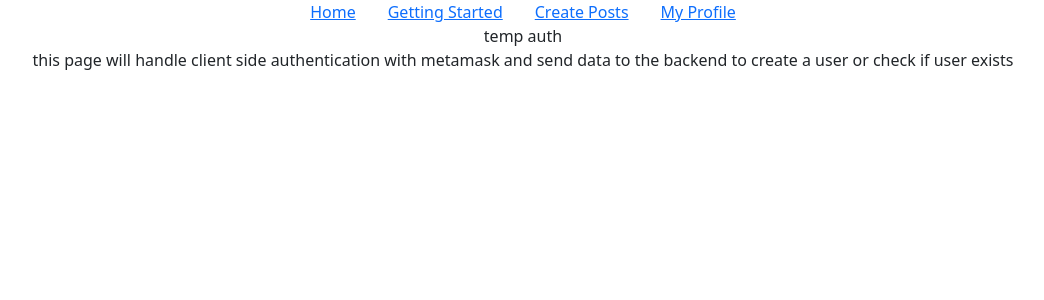
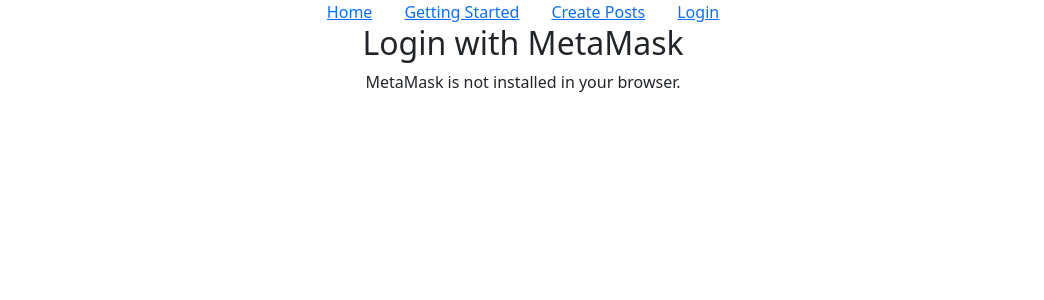
Before and after one commit to DavidASC20/ProofPress, a React (Create React App) app in the folder client/: page /auth in a window 1280 px wide. Shown: the top 300 px of the page, without its empty margins (117-1161 px from the left). Built offline with nearby package versions, Linux system fonts and the light colour scheme.

Commit message:
change auth.js

```diff
--- a/client/src/components/navbar.js
+++ b/client/src/components/navbar.js
@@ -2,14 +2,19 @@
 import { Container } from "react-bootstrap";
 
 export const Navbar = () => {
+  const userAddress = localStorage.getItem('userAddress');
+
   return(
-    // change the MyProfile to Login / MyProfile by checking to session when user is logged in
     <div>
       <Container className="d-flex align-items-center justify-content-center">
         <Link to="/" className="mx-3"> Home </Link>
         <Link to="/how-to" className="mx-3"> Getting Started </Link>
         <Link to="/create-posts" className="mx-3"> Create Posts </Link>
-        <Link to="/auth" className="mx-3"> My Profile </Link>
+        {userAddress ? (
+          <Link to="/logout" className="mx-3"> Logout </Link>
+        ) : (
+          <Link to="/auth" className="mx-3"> Login </Link>
+        )}
       </Container>
     </div>
   );
--- a/client/src/pages/auth.js
+++ b/client/src/pages/auth.js
@@ -1,80 +1,76 @@
-// import React, { useState, useEffect } from 'react';
+import React, { useState, useEffect } from 'react';
+import axios from 'axios';
+import Web3 from 'web3';
 
 export const Auth = () => {
   return (
-    <div>
-      temp auth
-      <p>this page will handle client side authentication with metamask
-      and send data to the backend to create a user or check if user exists</p>
+    <div className="auth">
+      <Login />
     </div>
-  )
-}
-// import Web3 from 'web3';
+  );
+};
 
-// export const Auth = () => {
-//   return (
-//     <div className="auth">
-//       <Login />
-//     </div>
-//   );
-// };
+const Login = () => {
+  const [userAddress, setUserAddress] = useState('');
+  const [isMetaMaskInstalled, setIsMetaMaskInstalled] = useState(false);
 
-// const Login = () => {
-//   const [userAddress, setUserAddress] = useState('');
-//   const [isMetaMaskInstalled, setIsMetaMaskInstalled] = useState(false);
+  useEffect(() => {
+    // Check if MetaMask is installed
+    if (window.ethereum) {
+      setIsMetaMaskInstalled(true);
+      const address = localStorage.getItem('userAddress');
+      if (address) {
+        setUserAddress(address);
+      }
+    }
+  }, []);
 
-//   useEffect(() => {
-//     // Check if MetaMask is installed
-//     if (window.ethereum) {
-//       setIsMetaMaskInstalled(true);
-//       const address = localStorage.getItem('userAddress');
-//       if (address) {
-//         setUserAddress(address);
-//       }
-//     }
-//   }, []);
+  const connectToMetaMask = async (event) => {
+    event.preventDefault();
+    if (isMetaMaskInstalled) {
+      try {
+        await window.ethereum.enable();
+        const web3 = new Web3(window.ethereum);
+        const accounts = await web3.eth.getAccounts();
+        setUserAddress(accounts[0]);
+        localStorage.setItem('userAddress', accounts[0]); // Save to localStorage
 
-//   const connectToMetaMask = async () => {
-//     if (isMetaMaskInstalled) {
-//       try {
-//         await window.ethereum.enable();
-//         const web3 = new Web3(window.ethereum);
-//         const accounts = await web3.eth.getAccounts();
-//         setUserAddress(accounts[0]);
-//         localStorage.setItem('userAddress', accounts[0]); // Save to localStorage
-//       } catch (error) {
-//         console.error('MetaMask connection error:', error);
-//       }
-//     } else {
-//       console.error('MetaMask not found in your browser.');
-//     }
-//   }
+        // send address to database in the backend
+        const response = await axios.post("http://localhost:3001/auth-users/login", {ethereum_address: accounts[0]});
+        console.log(response);
+      } catch (error) {
+        console.error(error);
+      }
+    } else {
+      console.error("metamask not found in browser");
+    }
+  }
 
 
-//   const disconnectFromMetaMask = () => {
-//     // Clear user-related data or tokens
-//     setUserAddress('');
-//     localStorage.removeItem('userAddress'); // Remove from localStorage
-//   }
+  const disconnectFromMetaMask = () => {
+    // Clear user-related data or tokens
+    setUserAddress('');
+    localStorage.removeItem('userAddress'); // Remove from localStorage
+  }
 
 
-//   return (
-//     <div className="login">
-//       <h2>Login with MetaMask</h2>
-//       {isMetaMaskInstalled ? (
-//         <div>
-//           {userAddress ? (
-//             <div>
-//               <button onClick={disconnectFromMetaMask}>Disconnect</button>
-//               <p>Connected Ethereum Address: {userAddress}</p>
-//             </div>
-//           ) : (
-//             <button onClick={connectToMetaMask}>Connect to MetaMask</button>
-//           )}
-//         </div>
-//       ) : (
-//         <p>MetaMask is not installed in your browser.</p>
-//       )}
-//     </div>
-//   );
-// };
+  return (
+    <div className="login">
+      <h2>Login with MetaMask</h2>
+      {isMetaMaskInstalled ? (
+        <div>
+          {userAddress ? (
+            <div>
+              <button onClick={disconnectFromMetaMask}>Disconnect</button>
+              <p>Connected Ethereum Address: {userAddress}</p>
+            </div>
+          ) : (
+            <button onClick={connectToMetaMask}>Connect to MetaMask</button>
+          )}
+        </div>
+      ) : (
+        <p>MetaMask is not installed in your browser.</p>
+      )}
+    </div>
+  );
+};
--- a/client/src/pages/create_post.js
+++ b/client/src/pages/create_post.js
@@ -1,7 +1,5 @@
 import { useState } from "react";
 import axios from 'axios';
-// import { useCookies } from 'react-cookie';
-// import { useNavigate } from 'react-router-dom';
 
 export const CreatePosts = () => {
   return(
```
Also changed, not shown: client/src/pages/buy_tokens.js (added), client/src/pages/buytokens.js (added).
